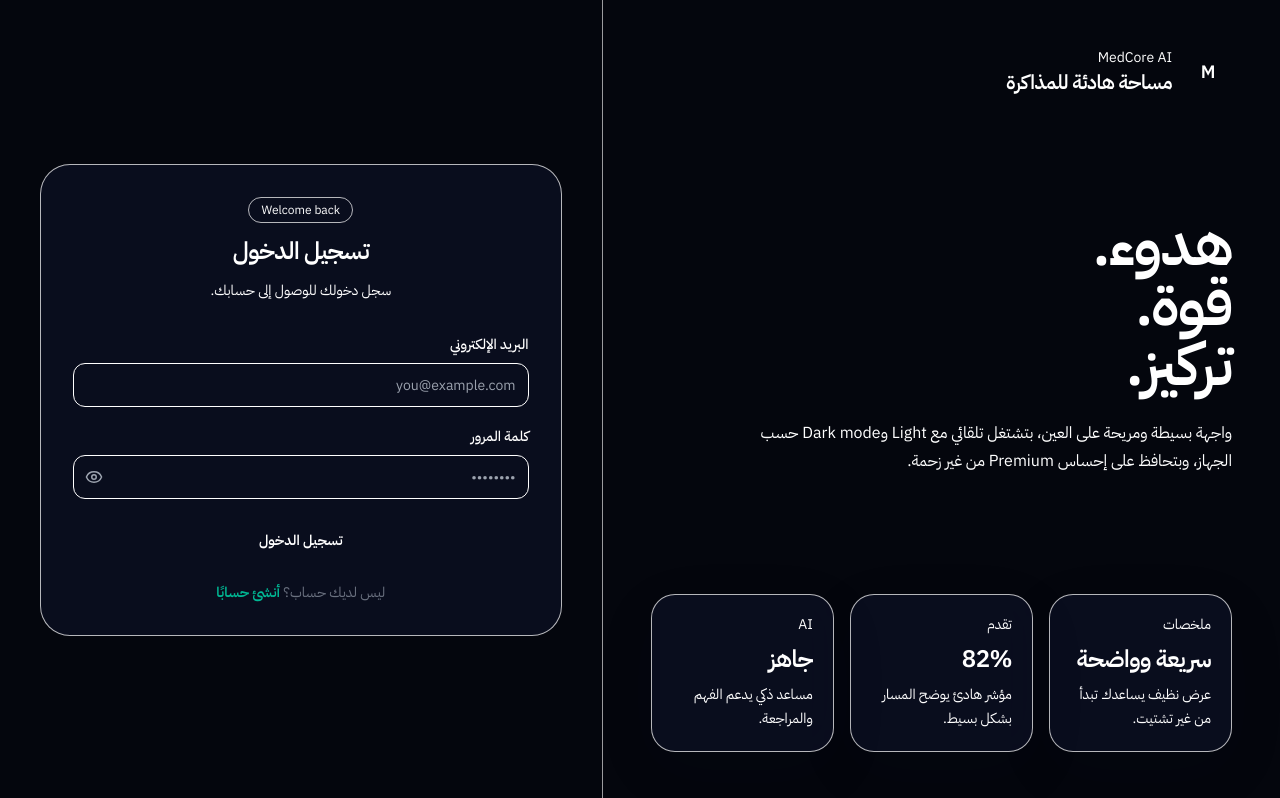
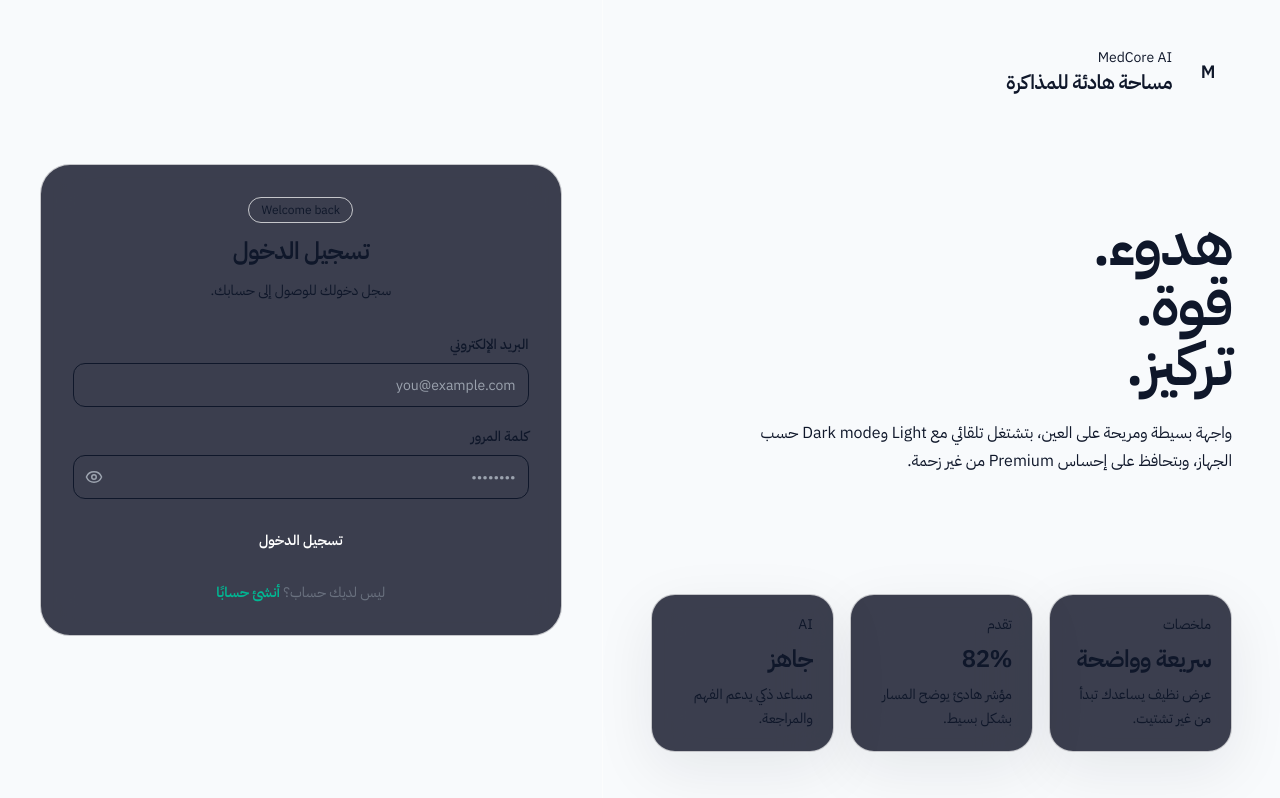
Before and after one commit to aiad33206-oss/medcore-ai-project, a Next.js app: page /login in a window 1280 px wide. Built offline with nearby package versions, Linux system fonts and the light colour scheme; no server answers.

Commit message:
Enable system theme

```diff
--- a/src/app/layout.tsx
+++ b/src/app/layout.tsx
@@ -84,8 +84,8 @@ export default function RootLayout({ children }: { children: React.ReactNode })
       <body className={`${ibmPlexArabic.variable} ${spaceGrotesk.variable} font-ar antialiased`}>
         <ThemeProvider
           attribute="class"
-          defaultTheme="dark"
-          enableSystem={false}
+          defaultTheme="system"
+          enableSystem
           disableTransitionOnChange
         >
           {children}
```
